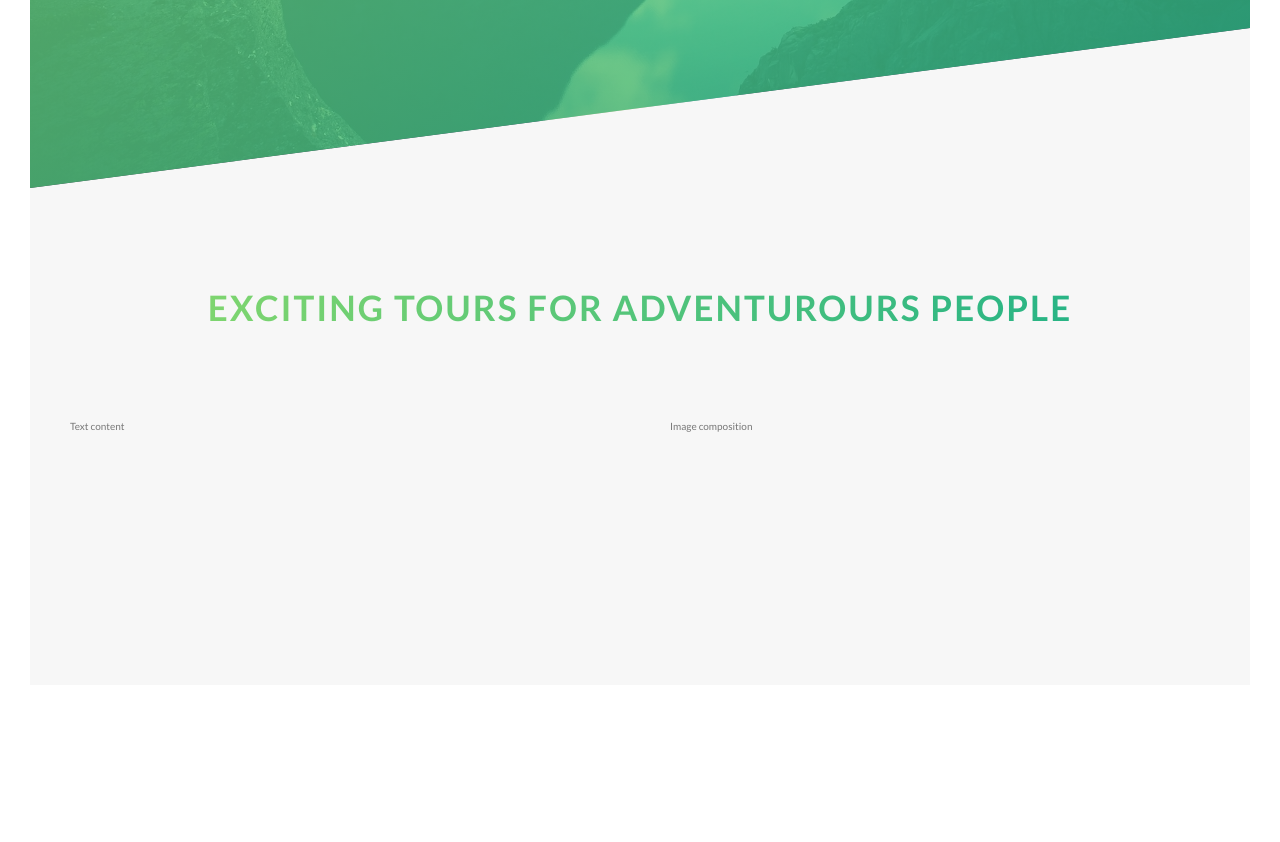
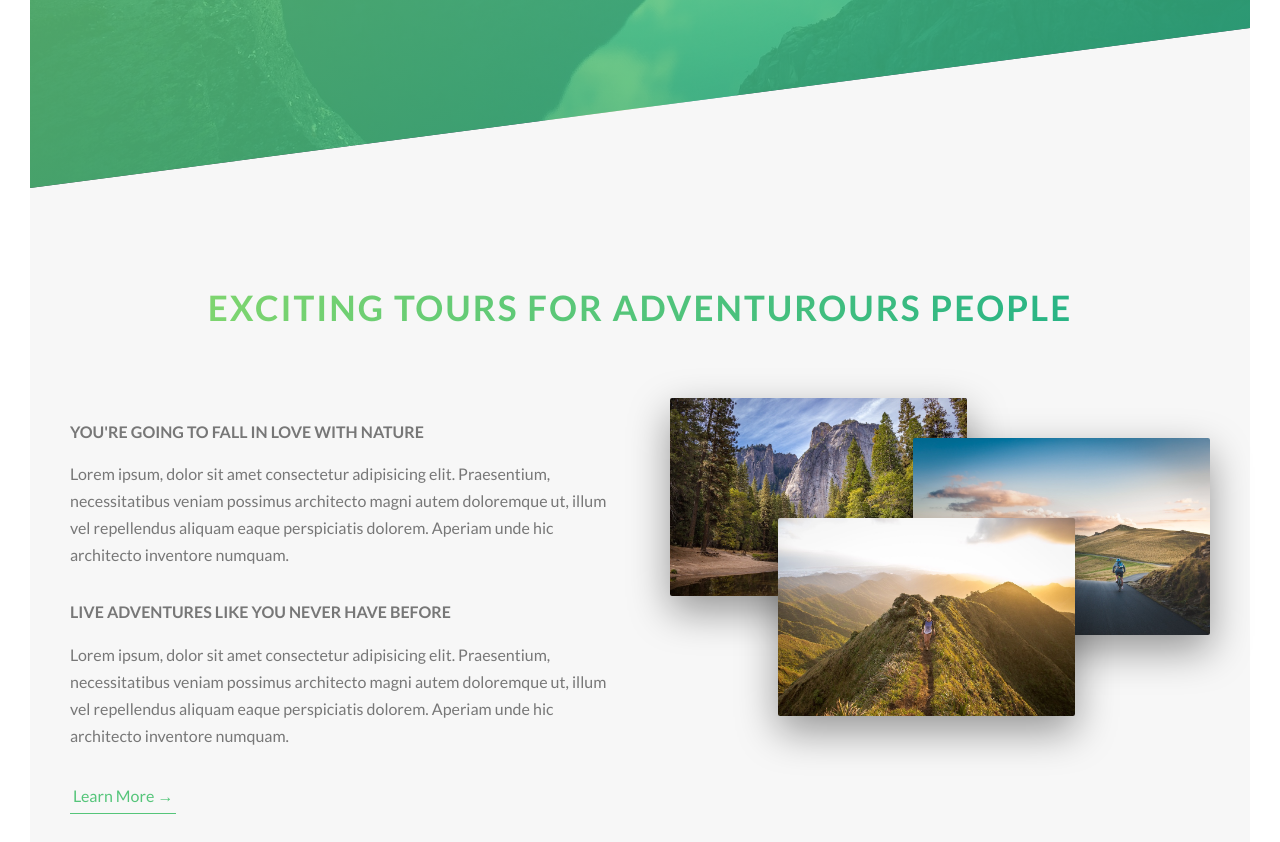
Before and after one commit to d-la/Landing-page, a website: page index.html in a window 1280 px wide. Shown: the part 602-1444 px from the top of the page. Before the commit the page ends 1317 px from the top, so only its background shows below. Drawn offline with Linux system fonts and the light colour scheme.

Commit message:
Second section updates

```diff
--- a/index.html
+++ b/index.html
@@ -31,7 +31,7 @@
 
     <main>
       <section class="section-about">
-        <div class="u-center-text u-margin-bottom-8">
+        <div class="u-center-text u-margin-bottom-big">
             <h2 class="heading-secondary">
               Exciting Tours for Adventurours People
             </h2>
@@ -39,10 +39,28 @@
 
         <div class="row">
           <div class="col-1-of-2">
-            Text content
+            <h3 class="heading-tertiary u-margin-bottom-small">You're going to fall in love with nature</h3>
+            <p class="paragraph">
+              Lorem ipsum, dolor sit amet consectetur adipisicing elit. Praesentium, necessitatibus
+              veniam possimus architecto magni autem doloremque ut, illum vel repellendus aliquam
+              eaque perspiciatis dolorem. Aperiam unde hic architecto inventore numquam.
+            </p>
+
+            <h3 class="heading-tertiary u-margin-bottom-small">Live adventures like you never have before</h3>
+            <p class="paragraph">
+              Lorem ipsum, dolor sit amet consectetur adipisicing elit. Praesentium, necessitatibus
+              veniam possimus architecto magni autem doloremque ut, illum vel repellendus aliquam
+              eaque perspiciatis dolorem. Aperiam unde hic architecto inventore numquam.
+            </p>
+
+            <a href="#" class="btn-text">Learn More &rarr;</a>
           </div>
           <div class="col-1-of-2">
-            Image composition
+            <div class="composition">
+              <img src="img/nat-1-large.jpg" alt="Photo 1" class="composition__photo composition__photo--p1">
+              <img src="img/nat-2-large.jpg" alt="Photo 2" class="composition__photo composition__photo--p2">
+              <img src="img/nat-3-large.jpg" alt="Photo 3" class="composition__photo composition__photo--p3">
+            </div>
           </div>
         </div>
       </section>
--- a/sass/abstracts/_variables.scss
+++ b/sass/abstracts/_variables.scss
@@ -10,6 +10,9 @@ $color-grey-dark: #777;
 $color-white: #FFF;
 $color-black: #000;
 
+// Font
+$default-font-size: 1.6rem;
+
 // Grid
 $grid-width: 114rem;
 $gutter-vertical: 8rem;
--- a/sass/base/_typography.scss
+++ b/sass/base/_typography.scss
@@ -49,3 +49,17 @@ body {
     text-shadow: .5rem 1rem 2rem rgba($color-black, .2);
   }
 }
+
+.heading-tertiary{
+  font-size: $default-font-size;
+  font-weight: 700;
+  text-transform: uppercase;
+}
+
+.paragraph{
+  font-size: $default-font-size;
+
+  &:not(:last-child){
+    margin-bottom: 3rem;
+  }
+}
--- a/sass/base/_utilities.scss
+++ b/sass/base/_utilities.scss
@@ -2,6 +2,14 @@
   text-align: center;
 }
 
-.u-margin-bottom-8{
+.u-margin-bottom-big{
   margin-bottom: 8rem;
 }
+
+.u-margin-bottom-medium{
+  margin-bottom: 4rem;
+}
+
+.u-margin-bottom-small{
+  margin-bottom: 1.5rem;
+}
--- a/sass/components/_button.scss
+++ b/sass/components/_button.scss
@@ -9,7 +9,7 @@
     border-radius: 10rem;
     transition: all .2s;
     position: relative;
-    font-size: 1.6rem;
+    font-size: $default-font-size;
   }
 
   &:hover{
@@ -53,3 +53,28 @@
     animation: moveInBottom 1.5s ease-out;
   }
 }
+
+.btn-text{
+  &:link,
+  &:visited{
+    font-size: $default-font-size;
+    color: $color-primary;
+    display: inline-block;
+    text-decoration: none;
+    border-bottom: 1px solid $color-primary;
+    padding: 3px;
+    transition: all .2s;
+  }
+
+  &:hover{
+    background-color: $color-primary;
+    color: $color-white;
+    box-shadow: 0  1rem 2rem rgba($color-black, .15);
+    transform: translateY(-2px);
+  }
+
+  &:active{
+    box-shadow: 0  .5rem 1rem rgba($color-black, .15);
+    transform: translateY(0);
+  }
+}
--- /dev/null
+++ b/sass/components/_composition.scss
@@ -0,0 +1,39 @@
+.composition{
+  position: relative;
+
+  &__photo{
+    width: 55%;
+    box-shadow: 0 1.5em 4rem rgba($color-black, .4);
+    border-radius: 2px;
+    position: absolute;
+    z-index: 10;
+    transition: all .2s;
+    outline-offset: 2rem;
+
+    &--p1{
+      left: 0;
+      top: -2rem;
+    }
+
+    &--p2{
+      right: 0;
+      top: 2rem;
+    }
+
+    &--p3{
+      left: 20%;
+      top: 10rem;
+    }
+
+    &:hover{
+      outline: 1.5rem solid $color-primary;
+      transform: scale(1.05) translateY(-.5rem);
+      box-shadow: 0 2.5em 4rem rgba($color-black, .5);
+      z-index: 20;
+    }
+  }
+
+  &:hover &__photo:not(:hover){
+    transform: scale(.95);
+  }
+}
--- a/sass/main.scss
+++ b/sass/main.scss
@@ -8,6 +8,7 @@
 @import "base/utilities";
 
 @import "components/button";
+@import "components/composition";
 
 @import "layout/grid";
 @import "layout/header";
```
Also changed, not shown: css/style.css.
